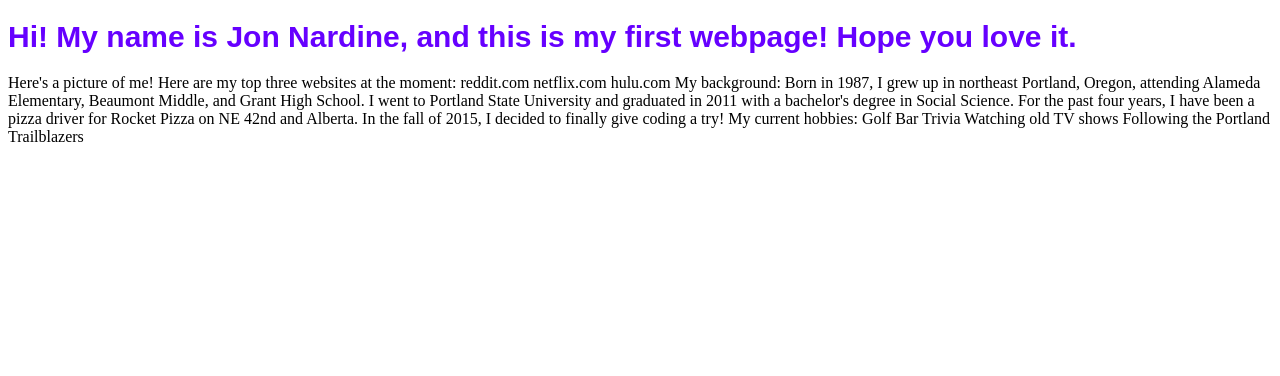
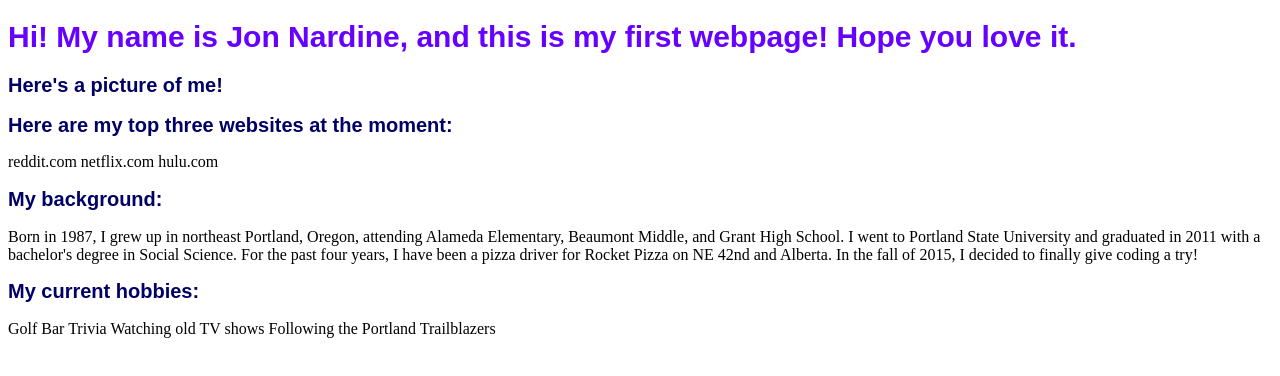
Before and after one commit to jwnardine/MyFirstWebpage, a plain HTML site: page index.html in a window 1280 px wide. Drawn offline with Linux system fonts and the light colour scheme.

Commit message:
change h2 modifiers

```diff
--- a/CSS_Styles/first_style.css
+++ b/CSS_Styles/first_style.css
@@ -1,3 +1,7 @@
 h1 {font-size: 30px;
 color: #6600FF;
 font-family: Arial, Helvetica, sans-serif;}
+h2 {font-size: 20px;
+color: #000066;
+font-weight: bold;
+font-family: Arial, Helvetica, sans-serif;}
--- a/index.html
+++ b/index.html
@@ -8,22 +8,22 @@
   <p class="h1">
     <h1>Hi! My name is Jon Nardine, and this is my first webpage! Hope you love it.</h1>
 
-    Here's a picture of me!
+    <h2>Here's a picture of me!</h2>
 
-    Here are my top three websites at the moment:
+    <h2>Here are my top three websites at the moment:</h2>
 
     reddit.com
     netflix.com
     hulu.com
 
-    My background:
+    <h2>My background:</h2>
 
     Born in 1987, I grew up in northeast Portland, Oregon, attending Alameda Elementary, Beaumont Middle, and Grant High School.
     I went to Portland State University and graduated in 2011 with a bachelor's degree in Social Science.
     For the past four years, I have been a pizza driver for Rocket Pizza on NE 42nd and Alberta.
     In the fall of 2015, I decided to finally give coding a try!
 
-    My current hobbies:
+    <h2>My current hobbies:</h2>
 
     Golf
     Bar Trivia
```
